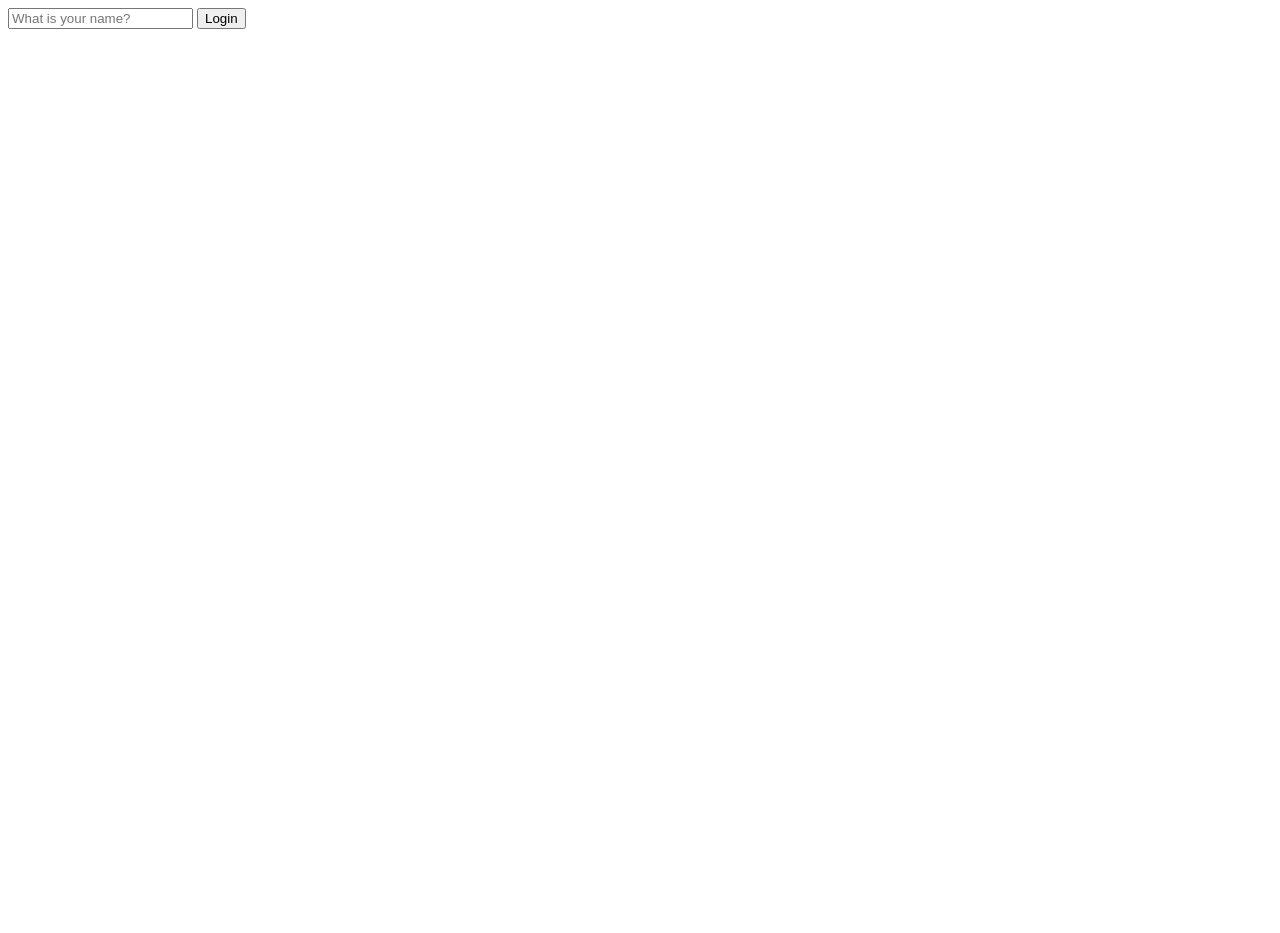
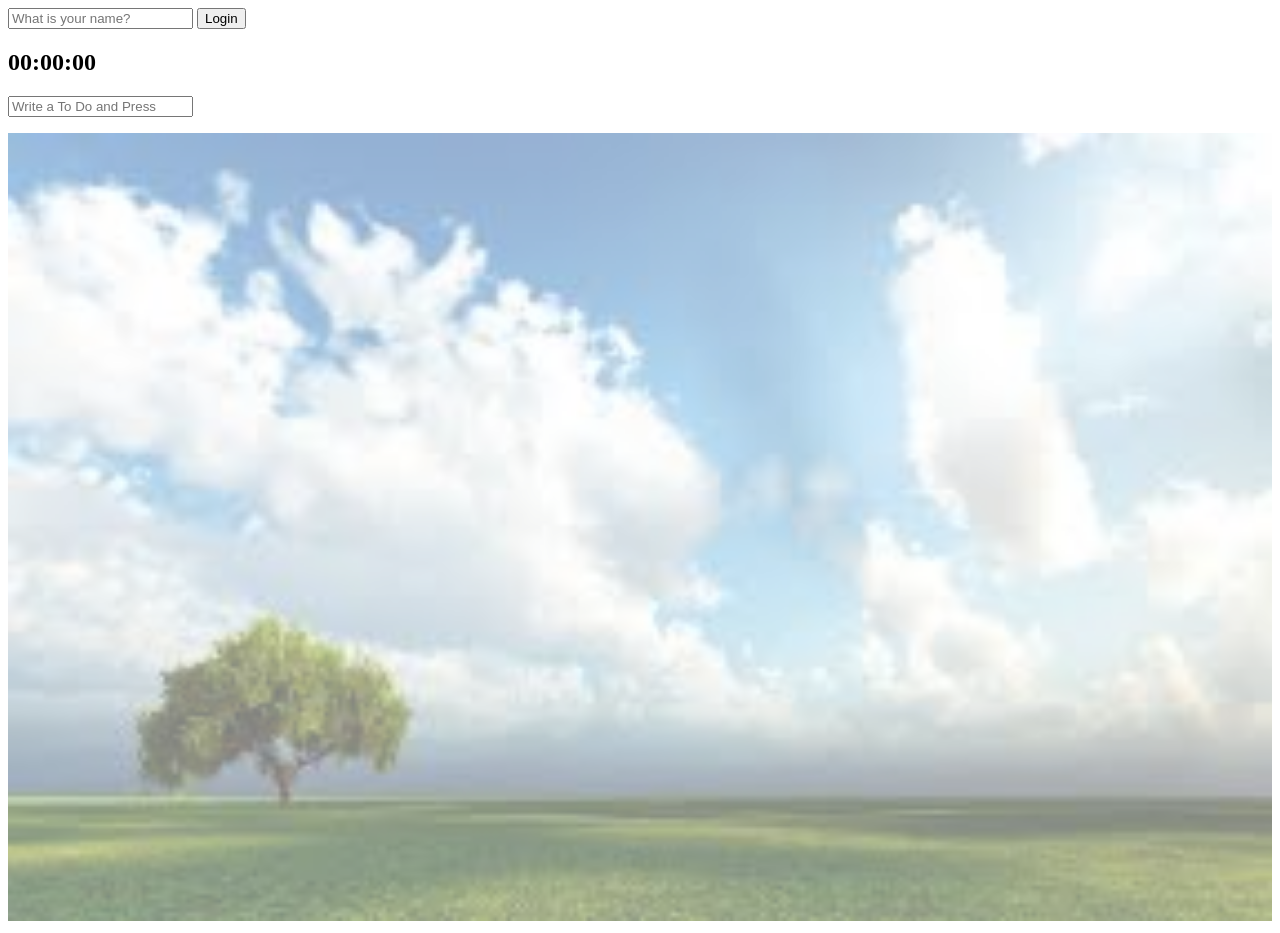
Before and after one commit to Shawn9948/banila-js-chrome, a plain HTML site: page index.html in a window 1280 px wide. Before the commit the page ends 800 px from the top, so only its background shows below. Drawn offline with Linux system fonts and the light colour scheme.

Commit message:
Upload background.js
Math.random코드로 chosenImage의 갯수만큼 램덤한 숫자가 출력되게 만든후 HTML에 img코드를 추가한후 img의 src를 램덤한 숫자가 입력되도록 코딩하여 출력했습니다.

```diff
--- a/css/stylesheet.css
+++ b/css/stylesheet.css
@@ -1,3 +1,14 @@
 .hidden{
     display: none;
 }
+
+img{
+    height: 100%;
+    width: 100%;
+    z-index: 0;
+    opacity: 0.5;
+}
+
+body{
+    z-index: 1;
+}
--- a/index.html
+++ b/index.html
@@ -14,8 +14,21 @@
         <input required maxlength="15" type="text" placeholder="What is your name?" />
         <button>Login</button>
     </form>
+    <h2 id="clock">00:00:00</h2>
     <h1 id="greeting" class="hidden" ></h1>
+    <form id="todo-form">
+        <input type="text" placeholder="Write a To Do and Press" />
+    </form>
+    <ul id="todo-list"></ul>
+    <div id="quote">
+        <span></span>
+        <span></span>
+    </div>
     <script src="js/greetings.js"></script>
+    <script src="js/clock.js"></script>
+    <script src="js/quotes.js"></script>
+    <script src="js/background.js"></script>
+    <script src="js/todo.js"></script>
 </body>
 
 </html>
--- /dev/null
+++ b/js/background.js
@@ -0,0 +1,11 @@
+const images = [
+    "0.jpeg", "1.jpeg", "2.jpeg",
+];
+
+const chosenImage = images[Math.floor(Math.random() * images.length)];
+
+const bgImage = document.createElement("img");
+
+bgImage.src = `img/${chosenImage}`;
+
+document.body.appendChild(bgImage);
```
Also changed, not shown: img/0.jpeg (added), img/1.jpeg (added), img/2.jpeg (added).
